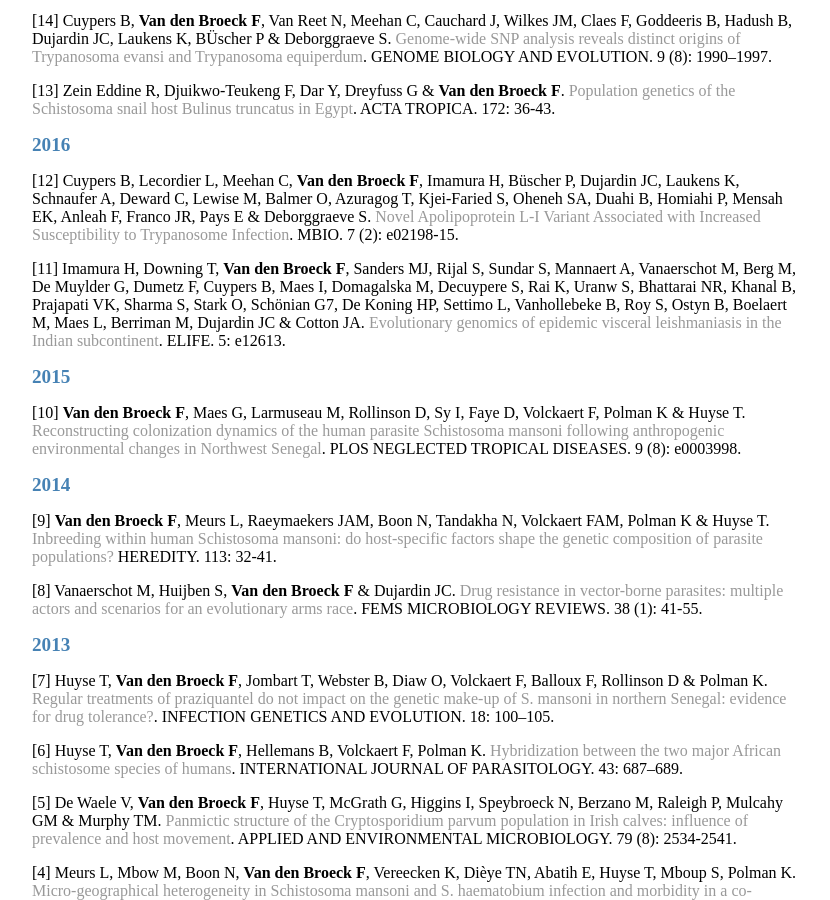
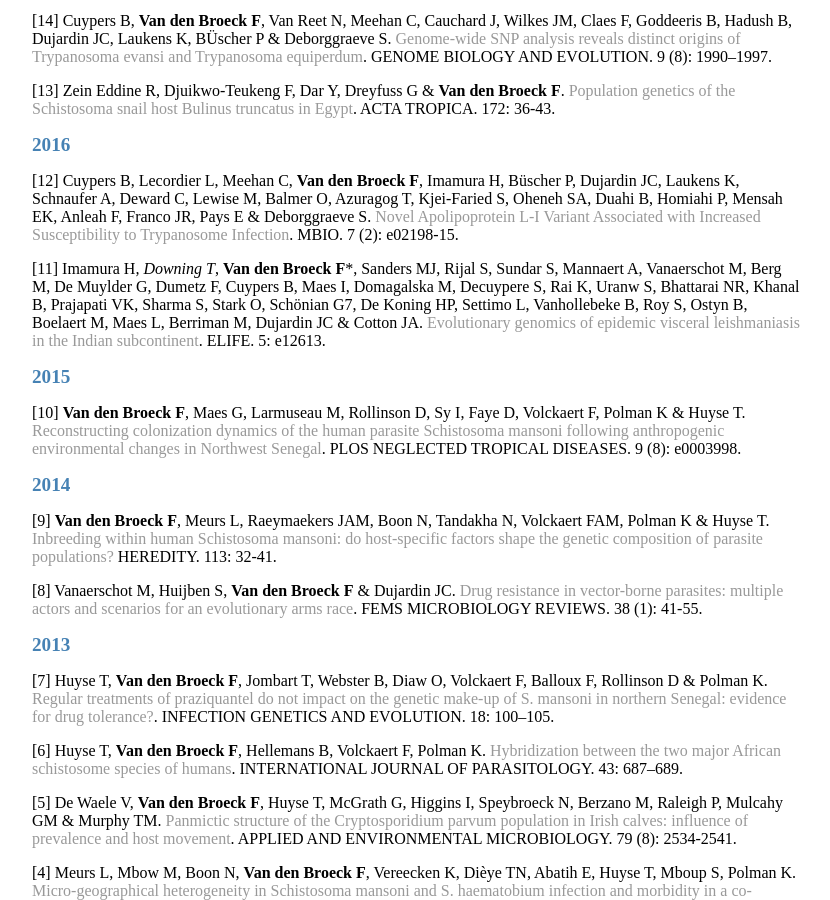
Before and after one commit to FreBio/FreBio.github.io, a Jekyll site: the page built from Pubs/index.md, in a window 1280 px wide and 900 px high, scrolled down 1254 px. Shown: the whole window, without its empty margins (224-1054 px from the left). Built offline with Jekyll 4.4.1, drawn with Linux system fonts in a browser that asks for light colours; our own code applies the rules of GitHub Pages for plain Markdown files.

```diff
--- a/Pubs/index.md
+++ b/Pubs/index.md
@@ -43,7 +43,7 @@ layout: default
 ## 2016
 [12] Cuypers B, Lecordier L, Meehan C, **Van den Broeck F**, Imamura H, Büscher P, Dujardin JC, Laukens K, Schnaufer A, Deward C, Lewise M, Balmer O, Azuragog T, Kjei-Faried S, Oheneh SA, Duahi B, Homiahi P, Mensah EK, Anleah F, Franco JR, Pays E & Deborggraeve S. [Novel Apolipoprotein L-I Variant Associated with Increased Susceptibility to Trypanosome Infection](https://doi.org/10.1128/mBio.02198-15). MBIO. 7 (2): e02198-15.
 
-[11] Imamura H, Downing T, **Van den Broeck F**, Sanders MJ, Rijal S, Sundar S, Mannaert A, Vanaerschot M, Berg M, De Muylder G, Dumetz F, Cuypers B, Maes I, Domagalska M, Decuypere S, Rai K, Uranw S, Bhattarai NR, Khanal B, Prajapati VK, Sharma S, Stark O, Schönian G7, De Koning HP, Settimo L, Vanhollebeke B, Roy S, Ostyn B, Boelaert M, Maes L, Berriman M, Dujardin JC & Cotton JA. [Evolutionary genomics of epidemic visceral leishmaniasis in the Indian subcontinent](https://doi.org/10.7554/eLife.12613). ELIFE. 5: e12613.
+[11] Imamura H*, Downing T*, **Van den Broeck F***, Sanders MJ, Rijal S, Sundar S, Mannaert A, Vanaerschot M, Berg M, De Muylder G, Dumetz F, Cuypers B, Maes I, Domagalska M, Decuypere S, Rai K, Uranw S, Bhattarai NR, Khanal B, Prajapati VK, Sharma S, Stark O, Schönian G7, De Koning HP, Settimo L, Vanhollebeke B, Roy S, Ostyn B, Boelaert M, Maes L, Berriman M, Dujardin JC & Cotton JA. [Evolutionary genomics of epidemic visceral leishmaniasis in the Indian subcontinent](https://doi.org/10.7554/eLife.12613). ELIFE. 5: e12613.
 
 ## 2015
 [10]	**Van den Broeck F**, Maes G, Larmuseau M, Rollinson D, Sy I, Faye D, Volckaert F, Polman K & Huyse T. [Reconstructing colonization dynamics of the human parasite Schistosoma mansoni following anthropogenic environmental changes in Northwest Senegal](https://doi.org/10.1371/journal.pntd.0003998). PLOS NEGLECTED TROPICAL DISEASES. 9 (8): e0003998.
```
